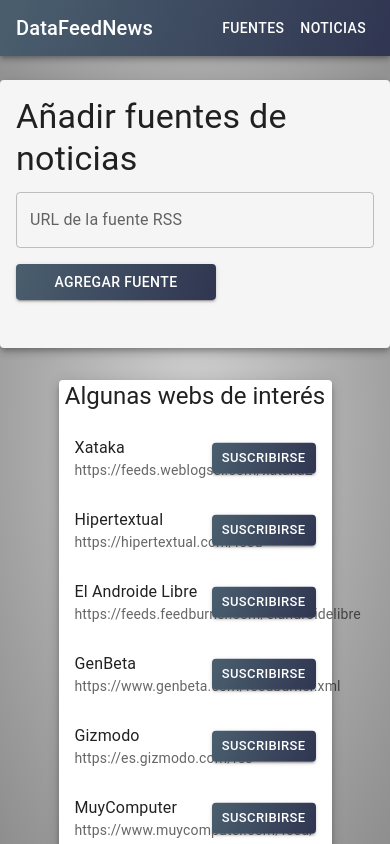
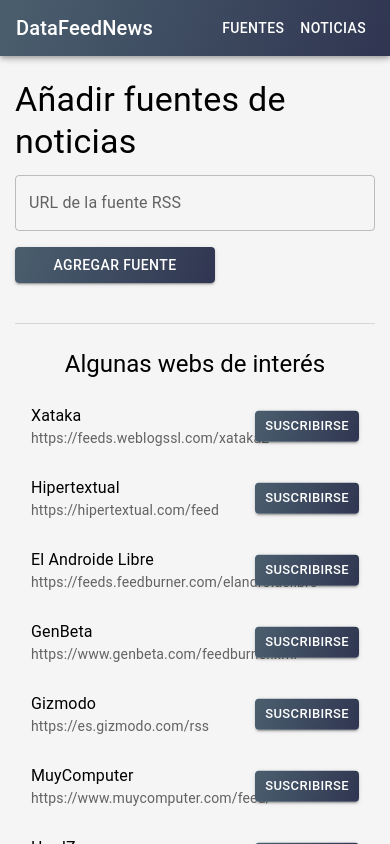
Before and after one commit to AlexAlcar/DataFeedNews-frontEnd, a React (Vite) app: page / in a window 390 px wide. Shown: the top 844 px of the page. Built offline with nearby package versions, Linux system fonts and the light colour scheme.

Commit message:
fix styles and responsive design

```diff
--- a/src/App.css
+++ b/src/App.css
@@ -2,6 +2,7 @@
   -webkit-animation: scale-up-center 0.4s cubic-bezier(0.390, 0.575, 0.565, 1.000) both;
   animation: scale-up-center 0.4s cubic-bezier(0.390, 0.575, 0.565, 1.000) both;
 }
+
 @-webkit-keyframes scale-up-center {
   0% {
     -webkit-transform: scale(0.5);
@@ -26,42 +27,27 @@
   }
 }
 
+html {
+  background: whitesmoke;
+
+}
 
 
-html,
 body {
-  margin: 0;
-  padding: 0;
-  width: 100vw !important;
+  margin: 0px;
+  margin-top: 64px;
 }
 
-/* Aplicar el gradiente radial al cuerpo */
-body {
+.layout {
   display: flex;
-  justify-content: center;
-  height: 100vh;
-  /* Esto asegura que la página ocupe el 100% de la altura de la ventana */
-  background: radial-gradient(at center, #CFCFCF, #8E8E8E);
+  flex-direction: column;
 }
 
-::-webkit-scrollbar {
-  width: 8px;
-  /* Ancho del scrollbar */
+
+.content {
+
+  padding: 15px;
+  /* Espaciado interno del contenido */
+  box-sizing: border-box;
+
 }
-
-::-webkit-scrollbar-track {
-  background: #f1f1f1;
-  /* Color del fondo del scrollbar */
-}
-
-::-webkit-scrollbar-thumb {
-  background: #888;
-  /* Color del thumb del scrollbar */
-  border-radius: 4px;
-  /* Bordes redondeados del thumb */
-}
-
-::-webkit-scrollbar-thumb:hover {
-  background: #555;
-  /* Color del thumb del scrollbar al pasar el ratón */
-}
--- a/src/App.jsx
+++ b/src/App.jsx
@@ -8,11 +8,15 @@
 function App() {
   return (
     <Router>
-      <Menu />
-      <Routes>
-      <Route path="/" element={<ChooseSources />} />
-        <Route path="/news" element={<ViewNews />} />
-      </Routes>
+      <div className="layout">
+        <Menu />
+        <div className="content">
+          <Routes>
+            <Route path="/" element={<ChooseSources />} />
+            <Route path="/news" element={<ViewNews />} />
+          </Routes>
+        </div>
+      </div>
     </Router>
   );
 }
--- a/src/ChooseSources.jsx
+++ b/src/ChooseSources.jsx
@@ -40,8 +40,8 @@
     };
 
     return (
-        <div style={{ paddingTop: '80px', width: '100vw', display:'flex', flexDirection:'column', alignItems:'center' }} className='scale-up-center'>
-            <Paper elevation={5} sx={{ background: 'whiteSmoke', p: 2, mb: 4 }} >
+        <div className='scale-up-center'>
+            <div >
                 <Typography variant="h4" gutterBottom>
                     Añadir fuentes de noticias
                 </Typography>
@@ -53,9 +53,12 @@
                     onChange={(e) => setRssUrl(e.target.value)}
                     style={{ marginBottom: '1rem' }}
                 />
-                <Button variant="contained" onClick={addSource} sx={{ width: '200px', background: 'linear-gradient( 110.3deg,  rgba(73,93,109,1) 4.3%, rgba(49,55,82,1) 96.7% )' }}>Agregar Fuente</Button>
-
-                <List style={{ marginTop: '1rem', width: '80vw' }}>
+                <Button
+                    variant="contained"
+                    onClick={addSource} sx={{ width: '200px', background: 'linear-gradient( 110.3deg,  rgba(73,93,109,1) 4.3%, rgba(49,55,82,1) 96.7% )' }}>
+                    Agregar Fuente
+                </Button>
+                <List >
                     {sources.map((source, index) => (
                         <ListItem key={index}>
                             <ListItemText primary={source} />
@@ -67,11 +70,10 @@
                         </ListItem>
                     ))}
                 </List>
-            </Paper>
-
-            <Paper elevation={5} style={{ width:'70vw'}}>
+            </div>
+            <Divider sx={{ mt: 3, mb: 3 }} />
+            <div>
                 <Typography variant="h5" style={{ textAlign: 'center', marginBottom: 2 }}>Algunas webs de interés</Typography>
-
                 <List>
                     {rssList.map((item, index) => (
                         <ListItem key={index}>
@@ -89,7 +91,7 @@
                         </ListItem>
                     ))}
                 </List>
-            </Paper>
+            </div>
 
         </div>
     );
--- a/src/ViewNews.jsx
+++ b/src/ViewNews.jsx
@@ -69,14 +69,8 @@
 
     return (
         <>
-            <Paper style={{
-                background: 'whiteSmoke',
-                marginTop: '80px',
-                width: '100vw',
-                paddingBottom: '5px'
-
-            }}className='scale-up-center' elevation={5}>
-                <Typography variant="h4" gutterBottom sx={{display:'flex', justifyContent:'center', pt:2}}>
+            <div className='scale-up-center' >
+                <Typography variant="h4" gutterBottom sx={{ display: 'flex', justifyContent: 'center', pt: 2 }}>
                     Noticias de la última semana:
                 </Typography>
                 {loading ? (
@@ -88,20 +82,24 @@
                     Object.entries(groupBySource(news)).map(([source, newsForSource], index) => (
                         <div key={index} style={{
                             border: '1px solid grey',
-                            margin: '16px',
+                            marginBottom: '16px',
                             borderRadius: '4px',
                             boxShadow: '0 8px 3px 0 rgba(0, 0, 0, 0.1), 0 1px 2px 0 rgba(0, 0, 0, 0.06)',
+
                         }}>
-                            <Accordion expanded={expandedSources[source]} onChange={() => handleExpandSource(source)}>
+                            <Accordion
+                                expanded={expandedSources[source]}
+                                onChange={() => handleExpandSource(source)}
+                                style={{ background: 'Gainsboro' }}>
                                 <AccordionSummary expandIcon={<ExpandMoreIcon />} style={{ fontWeight: 'bold', color: 'linear-gradient( 110.3deg,  rgba(73,93,109,1) 4.3%, rgba(49,55,82,1) 96.7% )' }}>
                                     <Typography variant="h5">
                                         {source.split('/')[2]} ({newsForSource.length})
                                     </Typography>
                                 </AccordionSummary>
-                                <AccordionDetails>
+                                <AccordionDetails style={{ margin: '0px', padding: '0px' }}>
                                     <List>
                                         {newsForSource.map((item, index) => (
-                                            <Accordion key={index} sx={{ border: '1px solid lightGray' }}>
+                                            <Accordion key={index} sx={{ border: '1px solid lightGray', margin: '0px' }}>
                                                 <AccordionSummary expandIcon={<ExpandMoreIcon />}>
                                                     <ListItemText
                                                         primary={<Typography sx={{ fontWeight: 'bold', fontSize: '1.1em' }}>{item.title}</Typography>}
@@ -109,9 +107,7 @@
                                                     />
                                                 </AccordionSummary>
                                                 <AccordionDetails style={{ overflowWrap: 'break-word' }}>
-                                                    <Typography style={{ maxWidth: '98vw', overflow: 'hidden' }} dangerouslySetInnerHTML={{ __html: item.content }} />
-                                                    {/*<Divider />
-                                                    <Typography>Url: <Link href={item.url}>{item.url}</Link></Typography>*/}
+                                                    <Typography style={{ overflow: 'hidden' }} dangerouslySetInnerHTML={{ __html: item.content }} />
                                                 </AccordionDetails>
                                             </Accordion>
                                         ))}
@@ -121,7 +117,7 @@
                         </div>
                     ))
                 )}
-            </Paper>
+            </div>
             <Snackbar
                 open={errorSnackbarOpen}
                 autoHideDuration={6000}
--- a/src/main.jsx
+++ b/src/main.jsx
@@ -1,7 +1,7 @@
 import React from 'react'
 import ReactDOM from 'react-dom/client'
 import App from './App.jsx'
-import './index.css'
+
 
 ReactDOM.createRoot(document.getElementById('root')).render(
   <App />
--- a/src/menu.jsx
+++ b/src/menu.jsx
@@ -4,7 +4,7 @@
 
 function Menu() {
     return (
-        <AppBar style={{ width: '100vw' }}>
+        <AppBar className='menu'>
             <Toolbar sx={{ background: 'linear-gradient( 110.3deg,  rgba(73,93,109,1) 4.3%, rgba(49,55,82,1) 96.7% )' }}>
                 <Typography variant="h6" component="div" sx={{ flexGrow: 1 }}>
                     DataFeedNews
```
Also changed, not shown: src/index.css (deleted).
